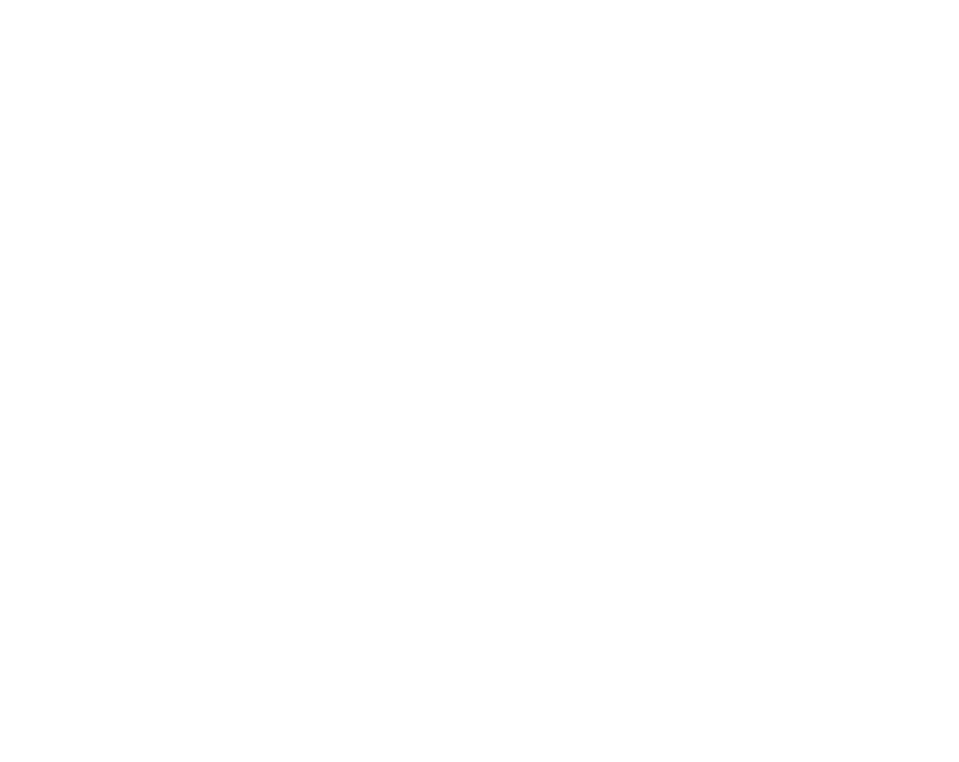
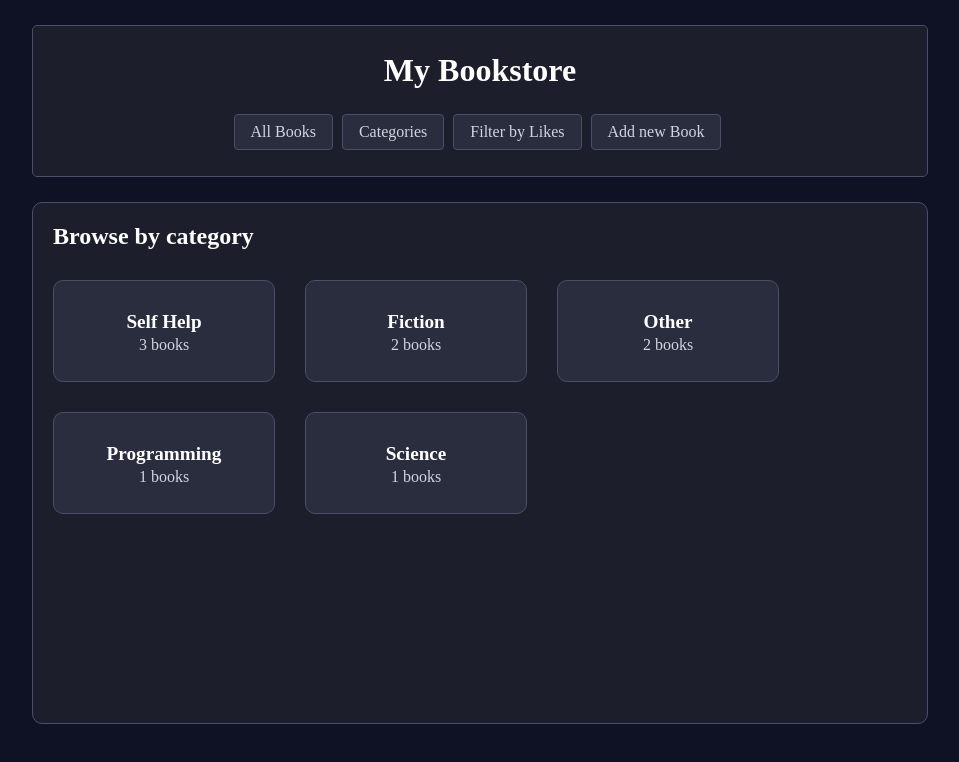
Before and after one commit to priyad16/Bookstore, a plain HTML site: page categoryfilter.html in a window 1280 px wide. Shown: the whole page, without its empty margins (160-1119 px from the left). Drawn offline with Linux system fonts and the light colour scheme.

Commit message:
add cateogorypage layout

```diff
--- a/categoryfilter.html
+++ b/categoryfilter.html
@@ -0,0 +1,49 @@
+<!DOCTYPE html>
+<html lang="en">
+<head>
+    <meta charset="UTF-8">
+    <meta name="viewport" content="width=device-width, initial-scale=1.0">
+    <title>Document</title>
+    <link href="./styles.css" rel="stylesheet">
+    <link rel="stylesheet" href="https://cdnjs.cloudflare.com/ajax/libs/font-awesome/6.7.2/css/all.min.css" integrity="sha512-Evv84Mr4kqVGRNSgIGL/F/aIDqQb7xQ2vcrdIwxfjThSH8CSR7PBEakCr51Ck+w+/U6swU2Im1vVX0SVk9ABhg==" crossorigin="anonymous" referrerpolicy="no-referrer" />
+</head>
+<body>
+    <div id="container">
+        <div id="navigation">
+            <h1>My Bookstore</h1>
+            <div id="pages">
+                <a href="./index.html" class="navbtn" >All Books</a>
+                <a href="./categoryfilter.html"  class="navbtn">Categories</a>
+                <a href="./likesfilter.html"class="navbtn">Filter by Likes</a>
+                <a href="./addnewpage.html"class="navbtn">Add new Book</a>
+            </div>
+        </div>
+
+        <div id="contentc">
+            <div id="topc">
+            <h2>Browse by category</h2>
+
+            <div id="countc">
+                <div id="selfhelp" class="countcardc">
+                    <h3>Self Help</h3>
+                    <p>3 books</p>
+
+                </div>
+                <div id="fiction" class="countcardc">
+                    <h3>Fiction</h3>
+                    <p>2 books</p>
+
+                </div>
+                <div id="other" class="countcardc">
+                    <h3>Other</h3>
+                    <p>2 books</p>
+                </div>
+                <div id="programming" class="countcardc">
+                    <h3>Programming</h3>
+                    <p>1 books</p>
+                </div>
+                <div id="science" class="countcardc">
+                    <h3>Science</h3>
+                    <p>1 books</p>
+
+                </div>
--- a/script.js
+++ b/script.js
@@ -46,7 +46,7 @@ window.onload = function () {
       let count = parseInt(countEl.textContent);
       countEl.textContent = count + 1;
 
-      let idofc = card.dataset.id;  // ✅ NOW THIS WORKS!
+      let idofc = card.dataset.id;
 
       for (let x in a) {
         if (a[x].id == idofc) {
--- a/styles.css
+++ b/styles.css
@@ -57,6 +57,16 @@ h1,h2{
 
 
 }
+#contentc{
+    height: 40%;
+    display:flex;
+    flex-direction: column;
+    /* justify-content: space-evenly; */
+    border:1px solid #4a4e69;
+    background-color: #1c1f2b;
+
+
+}
 
 #top{
     /* border: 1px solid black; */
@@ -77,6 +87,8 @@ h1,h2{
 
 
 }
+
+
 #cdiv{
     height:60%;
     display: flex;
@@ -113,6 +125,8 @@ h1,h2{
 
 
 }
+
+
 #count p,h3{
     text-align: center;
 }
@@ -130,12 +144,8 @@ h1,h2{
     flex-direction: column;
     justify-content: space-evenly;
     align-items: center;
+}
 
-
-
-
-
-}
 input{
     width: 100%;
     padding:10px 0;
@@ -236,7 +246,6 @@ a{
     color: rgb(255, 100, 100);
     transition: background-color 0.3s, box-shadow 0.3s, transform 0.2s;
 
-
     /* background-color: rgba(120, 170, 255, 0.2);
     box-shadow: 0px 0px 5px rgb(234, 57, 37,0.4); */
 }
@@ -253,3 +262,53 @@ a{
     justify-content: flex-start;
     align-items: center;
  }
+
+
+
+/* styles for category filter page */
+ #contentc {
+  padding: 20px;
+  border: 1px solid #4a4e69;
+  background-color: #1c1f2b;
+  border-radius: 10px;
+}
+
+#topc {
+  border-radius: 10px;
+  display: flex;
+  flex-direction: column;
+  gap: 30px;
+}
+
+#countc {
+  display: flex;
+  justify-content: flex-start;
+  flex-wrap: wrap;
+  gap: 30px;
+}
+
+.countcardc {
+  width: 220px;
+  height: 100px;
+  border-radius: 10px;
+  background-color: #2a2d3e;
+  color: #d1d5e0;
+  border: 1px solid #4a4e69;
+  display: flex;
+  flex-direction: column;
+  justify-content: center;
+  align-items: center;
+
+}
+
+.countcardc h3 {
+  font-size: 1.2rem;
+  color: white;
+  margin: 3px;
+}
+
+.countcardc p {
+  font-size: 1rem;
+  margin: 0;
+  text-align: center;
+}
```
Also changed, not shown: index.html (+3 -3 lines).
